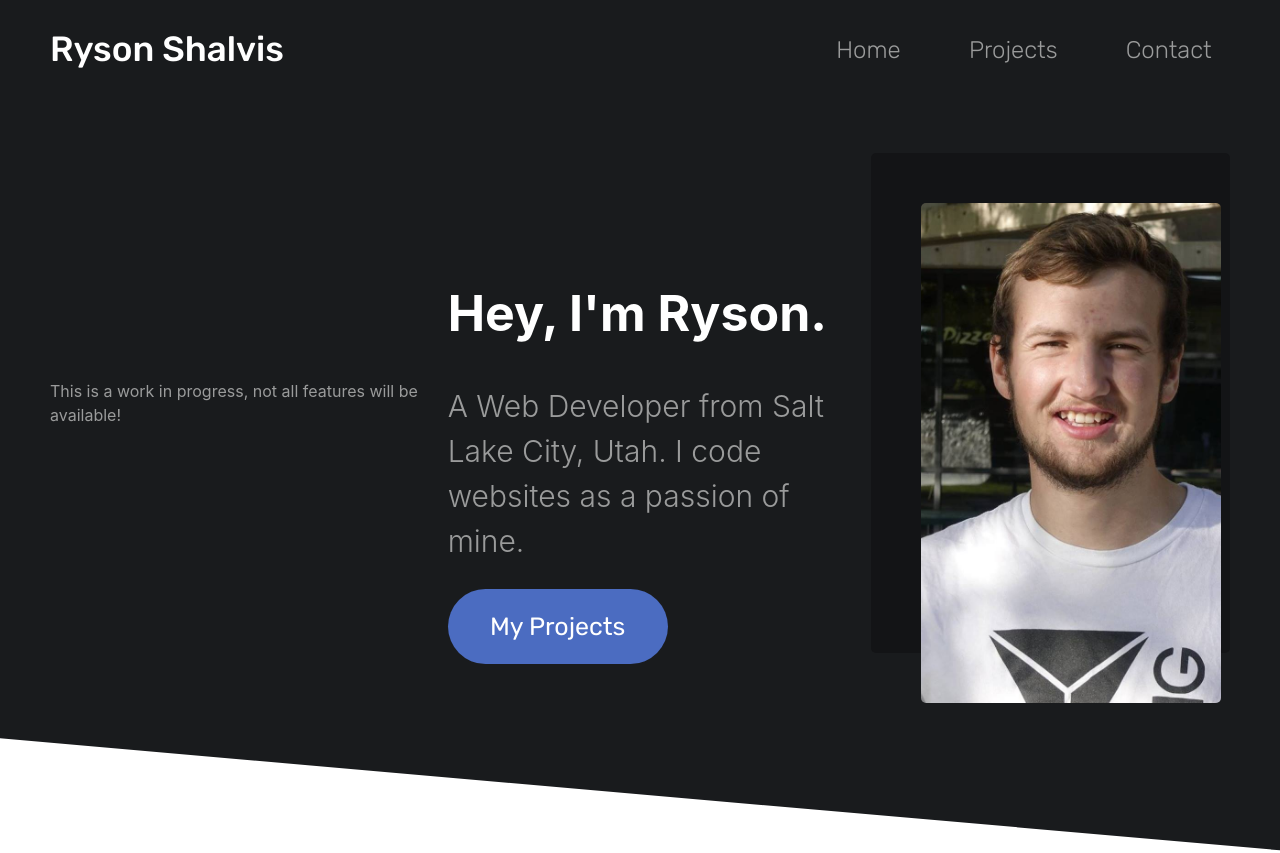
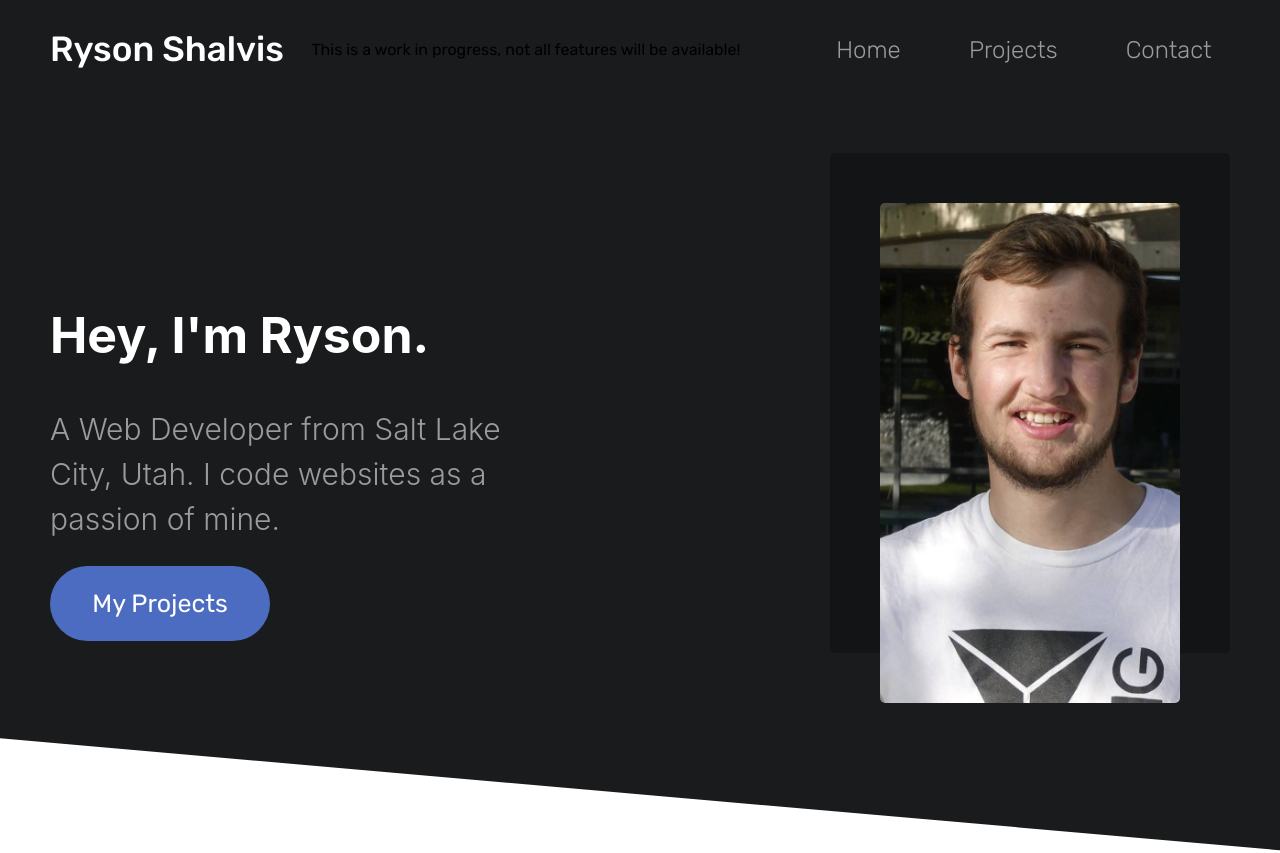
Before and after one commit to RysonShalvis/portfolio, a React (Create React App) app: page / in a window 1280 px wide. Shown: the top 853 px of the page. Built offline with nearby package versions, Linux system fonts and the light colour scheme.

Commit message:
add warning to page

```diff
--- a/src/Header.js
+++ b/src/Header.js
@@ -6,6 +6,7 @@ class Header extends Component {
         return (
             <div className="header-ctn">
                 <h1 className="header-name">Ryson Shalvis</h1>
+                <p>This is a work in progress, not all features will be available!</p>
                 <div className="nav-link-ctn">
                     <a href="./"><h2 className="nav-link">Home</h2></a>
                     <a href="#projects"><h2 className="nav-link">Projects</h2></a>
--- a/src/HomePage.js
+++ b/src/HomePage.js
@@ -5,7 +5,7 @@ class HomePage extends Component {
     render() {
         return (
             <div className="home-ctn">
-                <p>This is a work in progress, not all features will be available!</p>
+
                 <div className="intro-ctn">
                     <h1 className="intro-name">Hey, I'm Ryson.</h1>
                     <h2 className="intro-summary">A Web Developer from Salt Lake City, Utah. I code websites as a passion of mine.</h2>
```
Also changed, not shown: 1 other file (tests, documents, lock files or other folders).
